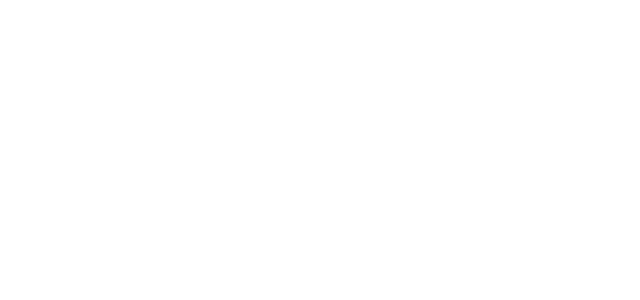
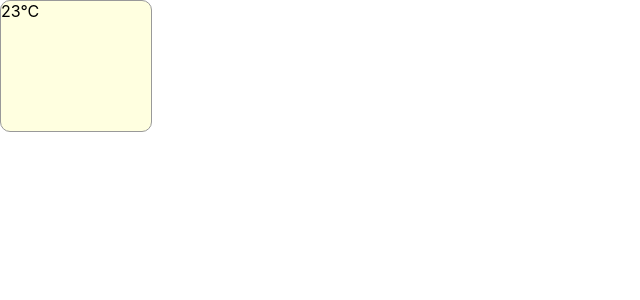
Before and after one commit to neonick/weather-app, a React (Create React App) app: page / in a window 1280 px wide. Shown: the top 300 px of the page, without its empty margins (0-640 px from the left). Built offline with nearby package versions, Linux system fonts and the light colour scheme.

Commit message:
Add styled-components and my dummy components

```diff
--- a/package.json
+++ b/package.json
@@ -5,7 +5,8 @@
   "dependencies": {
     "react": "^16.6.0",
     "react-dom": "^16.6.0",
-    "react-scripts": "2.0.5"
+    "react-scripts": "2.0.5",
+    "styled-components": "^4.0.2"
   },
   "scripts": {
     "start": "react-scripts start",
--- a/src/App.css
+++ /dev/null
@@ -1,32 +0,0 @@
-.App {
-  text-align: center;
-}
-
-.App-logo {
-  animation: App-logo-spin infinite 20s linear;
-  height: 40vmin;
-}
-
-.App-header {
-  background-color: #282c34;
-  min-height: 100vh;
-  display: flex;
-  flex-direction: column;
-  align-items: center;
-  justify-content: center;
-  font-size: calc(10px + 2vmin);
-  color: white;
-}
-
-.App-link {
-  color: #61dafb;
-}
-
-@keyframes App-logo-spin {
-  from {
-    transform: rotate(0deg);
-  }
-  to {
-    transform: rotate(360deg);
-  }
-}
--- a/src/App.js
+++ b/src/App.js
@@ -1,13 +1,11 @@
 import React, { Component } from 'react';
-import './App.css';
+import WeatherWeek from './components/WeatherWeek'
 
 class App extends Component {
   render() {
-    return (
-      <div className="App">
-
-      </div>
-    );
+    return <div>
+        <WeatherWeek />
+      </div>;
   }
 }
 
--- /dev/null
+++ b/src/components/WeatherDay.js
@@ -0,0 +1,24 @@
+import React, { Component } from 'react'
+import styled from "styled-components";
+
+const WeatherDayStyled = styled.div`
+  width: 150px;
+  height: 130px;
+  background: lightyellow;
+  border: 1px solid #999;
+  border-radius: 10px;
+  margin-right: 30px;
+  display: inline-block;
+`;
+
+export default class WeatherDay extends Component {
+
+
+  render() {
+    return (
+      <WeatherDayStyled>
+        23°C
+      </WeatherDayStyled>
+    )
+  }
+}
--- /dev/null
+++ b/src/components/WeatherWeek.js
@@ -0,0 +1,13 @@
+import React, { Component } from 'react'
+import WeatherDay from "./WeatherDay";
+
+
+export class WeatherWeek extends Component {
+  render() {
+    return <div>
+        <WeatherDay />
+      </div>;
+  }
+}
+
+export default WeatherWeek
```
Also changed, not shown: 1 other file (tests, documents, lock files or other folders).
